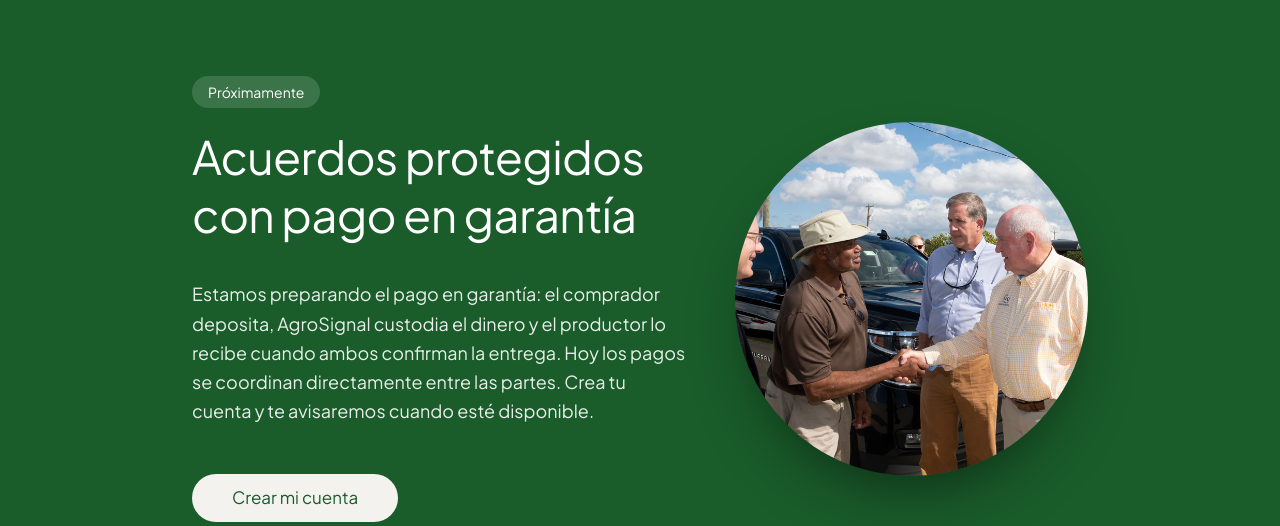
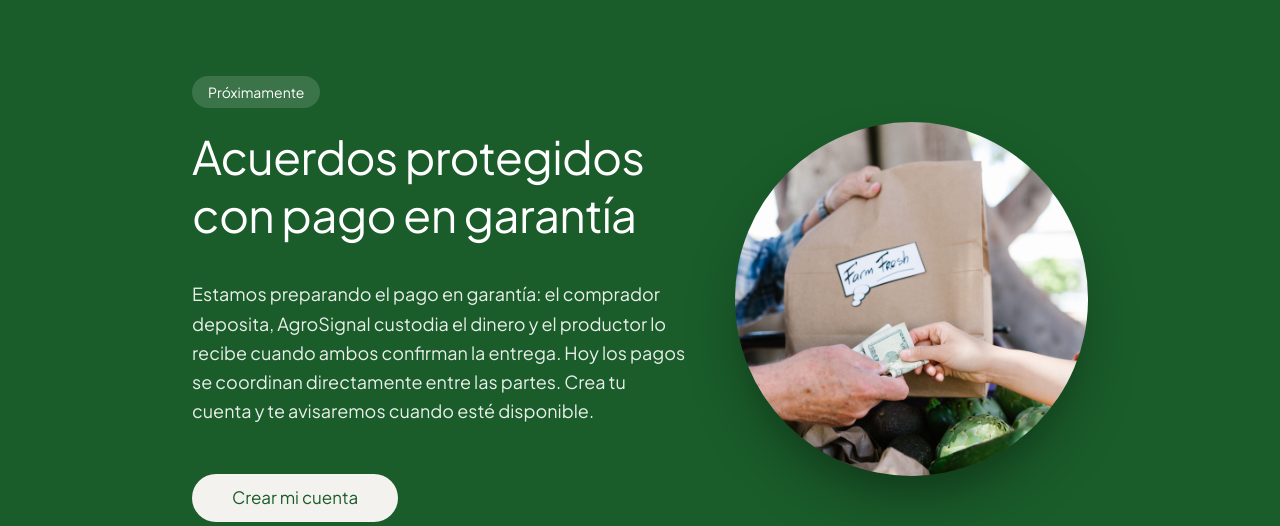
Before and after one commit to RodrigoR4mirez/agrosignal, a Next.js app: page / in a window 1280 px wide. Shown: the part 6540-7066 px from the top of the page. Built offline with nearby package versions, Linux system fonts and the light colour scheme; no server answers.

Commit message:
feat: foto de pago a un productor en la banda de pago en garantía
Reemplaza el apretón de manos por la foto de Pexels elegida (6720×4480,
reducida a 2400 px), encuadrada en el pago. Créditos actualizados.

Co-Authored-By: Claude Opus 5.5 <noreply@anthropic.com>

```diff
--- a/app/page.tsx
+++ b/app/page.tsx
@@ -195,7 +195,7 @@ export default async function Landing() {
             <div className="mt-12"><Link href={profile ? '/marketplace' : '/registro'} className="inline-flex min-h-12 items-center rounded-full bg-[#f4f2ee] px-10 text-[17px] text-[#1a5c2a] hover:bg-white">{profile ? 'Ver productos' : 'Crear mi cuenta'}</Link></div>
           </div>
           <div className="relative mx-auto aspect-square w-full max-w-[25rem] overflow-hidden rounded-full shadow-[0_30px_60px_-20px_rgba(0,0,0,0.5)] lg:-my-40">
-            <Image src="/landing/acuerdo-apreton.jpg" alt="Un productor estrecha la mano de un comprador" fill sizes="(max-width: 1024px) 80vw, 25rem" className="object-cover" />
+            <Image src="/landing/pago-productor.jpg" alt="Una compradora paga en efectivo a un productor por una bolsa de verduras frescas" fill sizes="(max-width: 1024px) 80vw, 25rem" className="object-cover object-[44%_50%]" />
           </div>
         </div>
       </section>
```
Also changed, not shown: public/landing/acuerdo-apreton.jpg (deleted), public/landing/pago-productor.jpg (added), 1 other file (tests, documents, lock files or other folders).
